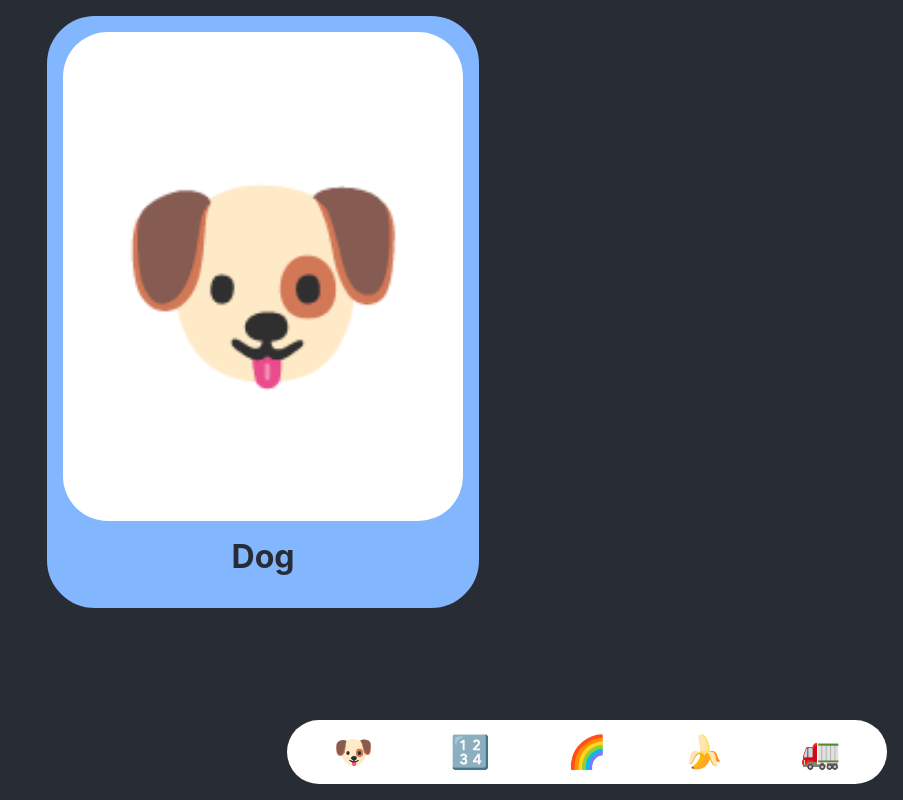
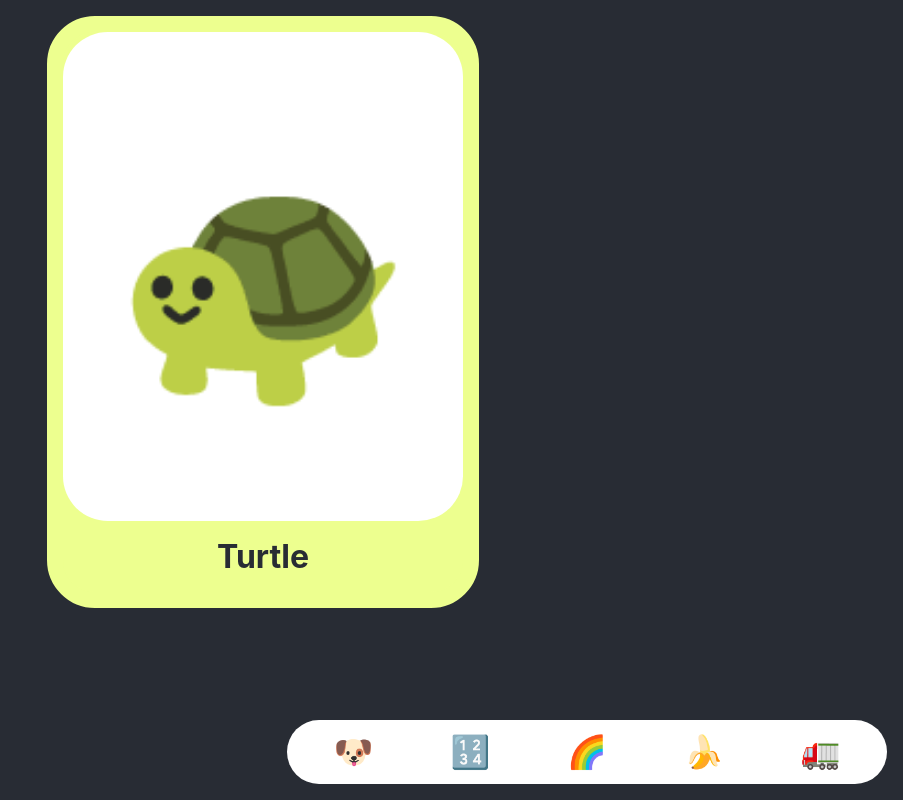
Before and after one commit to johnlawver/MemoRye, a React (Vite) app: page / in a window 1280 px wide. Shown: the whole page, without its empty margins (377-1280 px from the left). Built offline with nearby package versions, Linux system fonts and the light colour scheme.

Commit message:
Added deck selection and card colors

```diff
--- a/src/App.jsx
+++ b/src/App.jsx
@@ -1,11 +1,16 @@
+import { useState } from "react";
 import CardDeck from "./components/CardDeck";
 import Navbar from "./components/Navbar";
+import { cards } from "./josn/cards";
 
 function App() {
+  const [activeDeckName, setActiveDeckName] = useState("animals");
+  const activeDeck = cards.filter((card) => card.set == activeDeckName);
+
   return (
     <div className="App">
-      <CardDeck />
-      <Navbar />
+      <CardDeck decks={activeDeck} />
+      <Navbar setDecks={setActiveDeckName} />
     </div>
   );
 }
--- a/src/components/CardDeck.jsx
+++ b/src/components/CardDeck.jsx
@@ -1,14 +1,18 @@
 import { useEffect, useState } from "react";
-import { cards } from "../josn/cards";
 import { randomChoice, say } from "../utils";
-import Card from ".//Card";
+import Card from "./Card";
+const colors = ["red", "orange", "yellow", "green", "blue"];
 
-const CardDeck = () => {
-  const [activeCard, setActiveCard] = useState(randomChoice(cards));
+const CardDeck = ({ decks }) => {
+  const [activeCard, setActiveCard] = useState(randomChoice(decks));
 
-  const handleCardSwap = () => {
-    setActiveCard(randomChoice(cards));
+  const handleCardSwap = (e) => {
+    speechSynthesis.cancel();
+    setActiveCard(randomChoice(decks));
   };
+  useEffect(() => {
+    setActiveCard(randomChoice(decks));
+  }, [decks]);
 
   useEffect(() => {
     say(activeCard.name);
@@ -18,7 +22,7 @@ const CardDeck = () => {
       icon={activeCard.icon}
       name={activeCard.name}
       set={activeCard.set}
-      color="blue"
+      color={randomChoice(colors)}
       click={handleCardSwap}
     />
   );
--- a/src/components/Navbar.jsx
+++ b/src/components/Navbar.jsx
@@ -1,9 +1,6 @@
-import React from "react";
-import { say } from "../utils";
-
-const Navbar = () => {
+const Navbar = ({ setDecks }) => {
   const handleClick = (e) => {
-    say(e.target.id);
+    setDecks(e.target.id);
   };
   return (
     <nav>
--- a/src/josn/cards.js
+++ b/src/josn/cards.js
@@ -1,85 +1,93 @@
 export const cards = [
-  { icon: "🐶", name: "Dog", set: "Animals" },
-  { icon: "🐷", name: "Pig", set: "Animals" },
-  { icon: "🦊", name: "Fox", set: "Animals" },
-  { icon: "🐭", name: "Mouse", set: "Animals" },
-  { icon: "🐱", name: "Cat", set: "Animals" },
-  { icon: "🐮", name: "Cow", set: "Animals" },
-  { icon: "🐻", name: "Bear", set: "Animals" },
-  { icon: "🐨", name: "Koala", set: "Animals" },
-  { icon: "🐸", name: "Frog", set: "Animals" },
-  { icon: "🐴", name: "Horse", set: "Animals" },
-  { icon: "🦁", name: "Lion", set: "Animals" },
-  { icon: "🐧", name: "Penguin", set: "Animals" },
-  { icon: "🐯", name: "Tiger", set: "Animals" },
-  { icon: "🐙", name: "Octopus", set: "Animals" },
-  { icon: "🦖", name: "T-Rex", set: "Animals" },
-  { icon: "🐟", name: "Fish", set: "Animals" },
-  { icon: "🦆", name: "Duck", set: "Animals" },
-  { icon: "🐢", name: "Turtle", set: "Animals" },
-  { icon: "🕷", name: "Spider", set: "Animals" },
-  { icon: "🦙", name: "Llama", set: "Animals" },
-  { icon: "🦏", name: "Rhino", set: "Animals" },
-  { icon: "🦥", name: "Sloth", set: "Animals" },
-  { icon: "🦨", name: "Skunk", set: "Animals" },
-  { icon: "🐤", name: "Chick", set: "Animals" },
-  { icon: "🐘", name: "Elephant", set: "Animals" },
-  { icon: "🦦", name: "Otter", set: "Animals" },
-  { icon: "🐳", name: "Whale", set: "Animals" },
-  { icon: "🦉", name: "Owl", set: "Animals" },
-  { icon: "🐜", name: "Ant", set: "Animals" },
-  { icon: "🦛", name: "Hippo", set: "Animals" },
-  { icon: "🦇", name: "Bat", set: "Animals" },
-  { icon: "🐏", name: "Ram", set: "Animals" },
-  { icon: "🐊", name: "Crocodile", set: "Animals" },
-  { icon: "🦓", name: "Zebra", set: "Animals" },
-  { icon: "🦈", name: "Shark", set: "Animals" },
-  { icon: "🦗", name: "Grasshopper", set: "Animals" },
-  { icon: "🦘", name: "Kangaroo", set: "Animals" },
-  { icon: "🐫", name: "Camel", set: "Animals" },
-  { icon: "𝟭", name: "One", set: "Numbers" },
-  { icon: "𝟮", name: "Two", set: "Numbers" },
-  { icon: "𝟯", name: "Three", set: "Numbers" },
-  { icon: "𝟰", name: "Four", set: "Numbers" },
-  { icon: "𝟱", name: "Five", set: "Numbers" },
-  { icon: "𝟲", name: "Six", set: "Numbers" },
-  { icon: "𝟳", name: "Seven", set: "Numbers" },
-  { icon: "𝟴", name: "Eight", set: "Numbers" },
-  { icon: "𝟵", name: "Nine", set: "Numbers" },
-  { icon: "𝟭𝟢", name: "Ten", set: "Numbers" },
-  { icon: "🚗", name: "Car", set: "Trucks" },
-  { icon: "🚕", name: "Taxi", set: "Trucks" },
-  { icon: "🚙", name: "Mini Van", set: "Trucks" },
-  { icon: "🚌", name: "Bus", set: "Trucks" },
-  { icon: "🚎", name: "Trolley", set: "Trucks" },
-  { icon: "🏎", name: "Racecar", set: "Trucks" },
-  { icon: "🚓", name: "Police Car", set: "Trucks" },
-  { icon: "🚑", name: "Ambulance", set: "Trucks" },
-  { icon: "🚒", name: "Fire Truck", set: "Trucks" },
-  { icon: "🚐", name: "Van", set: "Trucks" },
-  { icon: "🛻", name: "Truck", set: "Trucks" },
-  { icon: "🚚", name: "Flat Bed Truck", set: "Trucks" },
-  { icon: "🚛", name: "Semi Truck", set: "Trucks" },
-  { icon: "🚜", name: "Tractor", set: "Trucks" },
-  { icon: "🚲", name: "Bike", set: "Trucks" },
-  { icon: "🚂", name: "Train", set: "Trucks" },
-  { icon: "🚁", name: "Helicopter", set: "Trucks" },
-  { icon: "🛸", name: "U F O", set: "Trucks" },
-  { icon: "🚀", name: "Rocket", set: "Trucks" },
-  { icon: "🚤", name: "Boat", set: "Trucks" },
-  { icon: "🍌", name: "Banana", set: "Food" },
-  { icon: "🧀", name: "Cheese", set: "Food" },
-  { icon: "🥦", name: "Broccoli", set: "Food" },
-  { icon: "🥚", name: "Egg", set: "Food" },
-  { icon: "🥥", name: "Coconut", set: "Food" },
-  { icon: "🍅", name: "Tomato", set: "Food" },
-  { icon: "🍕", name: "Pizza", set: "Food" },
-  { icon: "🍓", name: "Strawberry", set: "Food" },
-  { icon: "🍑", name: "Peach", set: "Food" },
-  { icon: "🍉", name: "Watermelon", set: "Food" },
-  { icon: "🥕", name: "Carrot", set: "Food" },
-  { icon: "🍏", name: "Apple", set: "Food" },
-  { icon: "🍐", name: "Pear", set: "Food" },
-  { icon: "🫐", name: "Blueberry", set: "Food" },
-  { icon: "🫒", name: "Olive", set: "Food" },
+  { icon: "🐶", name: "Dog", set: "animals" },
+  { icon: "🐷", name: "Pig", set: "animals" },
+  { icon: "🦊", name: "Fox", set: "animals" },
+  { icon: "🐭", name: "Mouse", set: "animals" },
+  { icon: "🐱", name: "Cat", set: "animals" },
+  { icon: "🐮", name: "Cow", set: "animals" },
+  { icon: "🐻", name: "Bear", set: "animals" },
+  { icon: "🐨", name: "Koala", set: "animals" },
+  { icon: "🐸", name: "Frog", set: "animals" },
+  { icon: "🐴", name: "Horse", set: "animals" },
+  { icon: "🦁", name: "Lion", set: "animals" },
+  { icon: "🐧", name: "Penguin", set: "animals" },
+  { icon: "🐯", name: "Tiger", set: "animals" },
+  { icon: "🐙", name: "Octopus", set: "animals" },
+  { icon: "🦖", name: "T-Rex", set: "animals" },
+  { icon: "🐟", name: "Fish", set: "animals" },
+  { icon: "🦆", name: "Duck", set: "animals" },
+  { icon: "🐢", name: "Turtle", set: "animals" },
+  { icon: "🕷", name: "Spider", set: "animals" },
+  { icon: "🦙", name: "Llama", set: "animals" },
+  { icon: "🦏", name: "Rhino", set: "animals" },
+  { icon: "🦥", name: "Sloth", set: "animals" },
+  { icon: "🦨", name: "Skunk", set: "animals" },
+  { icon: "🐤", name: "Chick", set: "animals" },
+  { icon: "🐘", name: "Elephant", set: "animals" },
+  { icon: "🦦", name: "Otter", set: "animals" },
+  { icon: "🐳", name: "Whale", set: "animals" },
+  { icon: "🦉", name: "Owl", set: "animals" },
+  { icon: "🐜", name: "Ant", set: "animals" },
+  { icon: "🦛", name: "Hippo", set: "animals" },
+  { icon: "🦇", name: "Bat", set: "animals" },
+  { icon: "🐏", name: "Ram", set: "animals" },
+  { icon: "🐊", name: "Crocodile", set: "animals" },
+  { icon: "🦓", name: "Zebra", set: "animals" },
+  { icon: "🦈", name: "Shark", set: "animals" },
+  { icon: "🦗", name: "Grasshopper", set: "animals" },
+  { icon: "🦘", name: "Kangaroo", set: "animals" },
+  { icon: "🐫", name: "Camel", set: "animals" },
+  { icon: "𝟭", name: "One", set: "numbers" },
+  { icon: "𝟮", name: "Two", set: "numbers" },
+  { icon: "𝟯", name: "Three", set: "numbers" },
+  { icon: "𝟰", name: "Four", set: "numbers" },
+  { icon: "𝟱", name: "Five", set: "numbers" },
+  { icon: "𝟲", name: "Six", set: "numbers" },
+  { icon: "𝟳", name: "Seven", set: "numbers" },
+  { icon: "𝟴", name: "Eight", set: "numbers" },
+  { icon: "𝟵", name: "Nine", set: "numbers" },
+  { icon: "𝟭𝟢", name: "Ten", set: "numbers" },
+  { icon: "🚗", name: "Car", set: "trucks" },
+  { icon: "🚕", name: "Taxi", set: "trucks" },
+  { icon: "🚙", name: "Mini Van", set: "trucks" },
+  { icon: "🚌", name: "Bus", set: "trucks" },
+  { icon: "🚎", name: "Trolley", set: "trucks" },
+  { icon: "🏎", name: "Racecar", set: "trucks" },
+  { icon: "🚓", name: "Police Car", set: "trucks" },
+  { icon: "🚑", name: "Ambulance", set: "trucks" },
+  { icon: "🚒", name: "Fire Truck", set: "trucks" },
+  { icon: "🚐", name: "Van", set: "trucks" },
+  { icon: "🛻", name: "Truck", set: "trucks" },
+  { icon: "🚚", name: "Flat Bed Truck", set: "trucks" },
+  { icon: "🚛", name: "Semi Truck", set: "trucks" },
+  { icon: "🚜", name: "Tractor", set: "trucks" },
+  { icon: "🚲", name: "Bike", set: "trucks" },
+  { icon: "🚂", name: "Train", set: "trucks" },
+  { icon: "🚁", name: "Helicopter", set: "trucks" },
+  { icon: "🛸", name: "U F O", set: "trucks" },
+  { icon: "🚀", name: "Rocket", set: "trucks" },
+  { icon: "🚤", name: "Boat", set: "trucks" },
+  { icon: "🍌", name: "Banana", set: "food" },
+  { icon: "🧀", name: "Cheese", set: "food" },
+  { icon: "🥦", name: "Broccoli", set: "food" },
+  { icon: "🥚", name: "Egg", set: "food" },
+  { icon: "🥥", name: "Coconut", set: "food" },
+  { icon: "🍅", name: "Tomato", set: "food" },
+  { icon: "🍕", name: "Pizza", set: "food" },
+  { icon: "🍓", name: "Strawberry", set: "food" },
+  { icon: "🍑", name: "Peach", set: "food" },
+  { icon: "🍉", name: "Watermelon", set: "food" },
+  { icon: "🥕", name: "Carrot", set: "food" },
+  { icon: "🍏", name: "Apple", set: "food" },
+  { icon: "🍐", name: "Pear", set: "food" },
+  { icon: "🫐", name: "Blueberry", set: "food" },
+  { icon: "🫒", name: "Olive", set: "food" },
+  { icon: "🟥", name: "Red", set: "colors" },
+  { icon: "🟦", name: "Blue", set: "colors" },
+  { icon: "🟧", name: "Orange", set: "colors" },
+  { icon: "🟫", name: "Brown", set: "colors" },
+  { icon: "🟩", name: "Green", set: "colors" },
+  { icon: "🟨", name: "Yellow", set: "colors" },
+  { icon: "⬛️", name: "Black", set: "colors" },
+  { icon: "⬜️", name: "White", set: "colors" },
 ];
```
